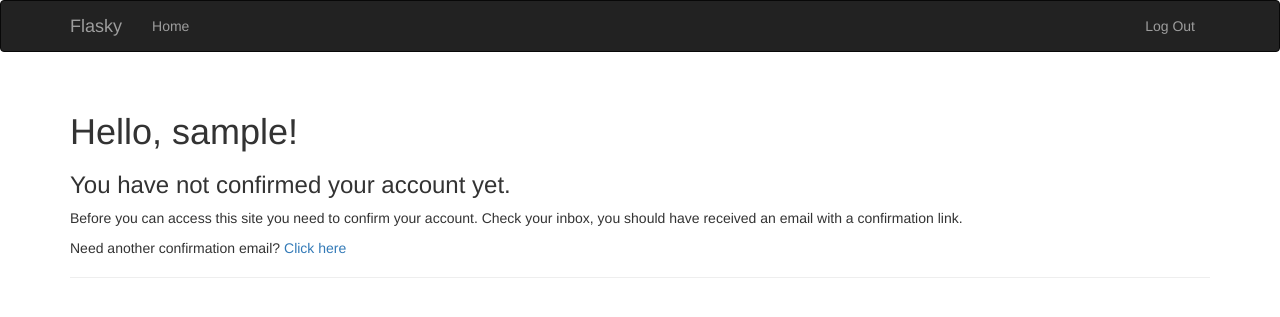
After one commit to PeteLing/my_blog, a Flask app: page /auth/unconfirmed in a window 1280 px wide. The commit adds this page. Shown: the top 317 px of the page. Run offline with Flask 2, Linux system fonts and the light colour scheme; the visitor is signed in with stand-in values (Sample User, id 1); data comes from the database, SQL or seed files in the repository; both versions use the stored data as it was after the commit; some libraries are stand-ins or nearby versions.

Commit message:
add the register and confirm

```diff
--- a/app/__init__.py
+++ b/app/__init__.py
@@ -21,15 +21,15 @@ def create_app(config_name):
 	app.config.from_object(config[config_name])
 	config[config_name].init_app(app)
 
-	from .auth import auth as auth_blueprint
-	app.register_blueprint(auth_blueprint, url_prefix='/auth')
-
 	bootstrap.init_app(app)
 	mail.init_app(app)
 	moment.init_app(app)
 	db.init_app(app)
 	login_manager.init_app(app)
 
+	from .auth import auth as auth_blueprint
+	app.register_blueprint(auth_blueprint, url_prefix='/auth')
+
 	from .main import main as main_blueprint
 	app.register_blueprint(main_blueprint)
 
--- a/app/auth/views.py
+++ b/app/auth/views.py
@@ -36,6 +36,46 @@ def register():
 					username=form.username.data,
 					password=form.password.data)
 		db.session.add(user)
-		flash('You can now login.')
-		return redirect(url_for('auth.login'))
+		db.session.commit()
+		token = user.generate_confirmation_token()
+		send_email(user.email,'Confirm Your Account',
+				'auth/email/confirm',user=user,token=token)
+		flash('A confirmation email has been sent to you by email.')
+		return redirect(url_for('main.index'))
 	return render_template('auth/register.html', form=form)
+
+@auth.route('/confirm/<token>')
+@login_required
+def confirm(token):
+	if current_user.confirmed:
+		return redirect(url_for('main.index'))
+	if current_user.confirm(token):
+		flash('You have confirmed your account.Thanks!')
+	else :
+		flash('The confirmation link is invalid or has expired.')
+	return redirect(url_for('main.index'))
+
+#gouzi
+@auth.before_app_request
+def before_request():
+	if current_user.is_authenticated \
+			and not current_user.confirm \
+			and request.enpoint[:5] != 'auth.' \
+			and request.enpoint != 'static':
+		return redirect(url_for('auth.unconfirmed'))
+
+@auth.route('/unconfirmed')
+def unconfirmed():
+	if current_user.is_anonymous() or current_user.confirmed:
+		return redirect(url_for('main.index'))
+	return render_template('auth/unconfirmed.html')
+
+
+@auth.route('/confirm')
+@login_required
+def resend_confirmation():
+	token = user.generate_confirmation_token()
+	send_email(user.email,'Confirm Your Account',
+				'auth/email/comfirm',user=current_user,token=token)
+	flash('A confirmation email has been sent to you by email.')
+	return redirect(url_for('main.index'))
--- a/app/models.py
+++ b/app/models.py
@@ -1,7 +1,8 @@
 from . import db,login_manager
 from flask_login import UserMixin
 from werkzeug.security import generate_password_hash, check_password_hash
-
+from flask import current_app
+from itsdangerous import TimedJSONWebSignatureSerializer as Serializer
 
 class Role(db.Model):
 	__tablename__ = 'roles'
@@ -22,6 +23,8 @@ class User(UserMixin,db.Model):
 	email = db.Column(db.String(64), unique=True, index=True)
 	password_hash = db.Column(db.String(128))
 
+	confirmed = db.Column(db.Boolean,default=False)
+
 	#check the password is right or not
 	@property
 	def password(self):
@@ -39,6 +42,22 @@ class User(UserMixin,db.Model):
 	def __repr__(self):
 		return '<User %r>' % self.username
 
+	#get the password_list
+	def generate_confirmation_token(self,expiration=3600):
+		s = Serializer(current_app.config['SECRET_KEY'],expiration)
+		return s.dumps({'confirm':self.id})
+
+	def confirm(self,token):
+		s = Serializer(current_app.config['SECRET_KEY'])
+		try:
+			data = s.loads(token)
+		except:
+			return False
+		if data.get('confirm') != self.id:
+			return False
+		self.confirm = True
+		db.session.add(self)
+		return True
 @login_manager.user_loader
 def load_user(user_id):
 	return User.query.get(int(user_id))
--- /dev/null
+++ b/app/templates/auth/unconfirmed.html
@@ -0,0 +1,20 @@
+{% extends "base.html" %}
+
+{% block title %}Flasky - Confirm your account{% endblock %}
+
+{% block page_content %}
+<div class="page-header">
+    <h1>
+        Hello, {{ current_user.username }}!
+    </h1>
+    <h3>You have not confirmed your account yet.</h3>
+    <p>
+        Before you can access this site you need to confirm your account.
+        Check your inbox, you should have received an email with a confirmation link.
+    </p>
+    <p>
+        Need another confirmation email?
+        <a href="{{ url_for('auth.resend_confirmation') }}">Click here</a>
+    </p>
+</div>
+{% endblock %}
--- a/config.py
+++ b/config.py
@@ -11,7 +11,7 @@ class Config:
 	MAIL_USERNAME = os.environ.get('MAIL_USERNAME')
 	MAIL_PASSWORD = os.environ.get('MAIL_PASSWORD')
 	FLASKY_MAIL_SUBJECT_PREFIX = '[Flasky]'
-	FLASKY_MAIL_SENDER = 'Flasky Admin <12345678@qq.com>'
+	FLASKY_MAIL_SENDER = 'Flasky Admin <example@163.com>'
 	FLASKY_ADMIN = os.environ.get('FLASKY_ADMIN')
 
 	@staticmethod
```
Also changed, not shown: app/email.py (+10 -10 lines), app/templates/auth/email/confirm.html (added, +8 -0 lines), app/templates/auth/email/confirm.txt (added, +13 -0 lines), app/templates/auth/login.html (+3 -7 lines), migrations/versions/190163627111_account_confirmation.py (added, +26 -0 lines), data-dev.sqlite, migrations/versions/456a945560f6_login_support.py (line endings or trailing spaces).
